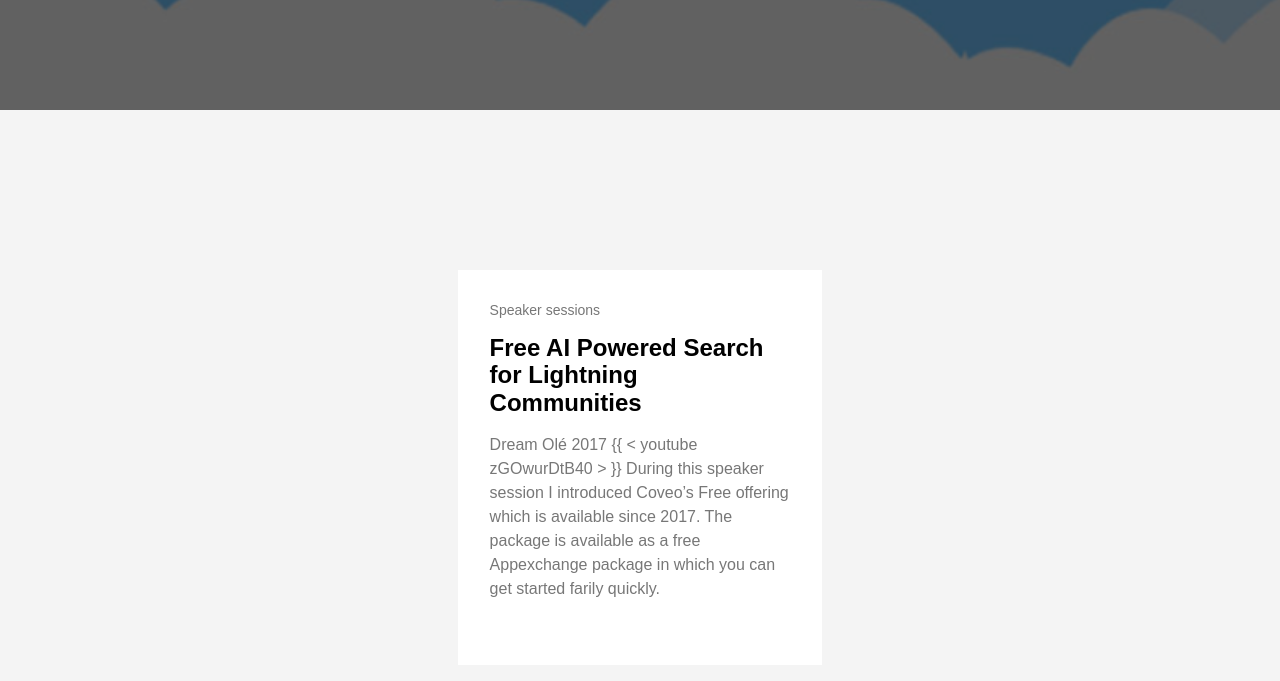
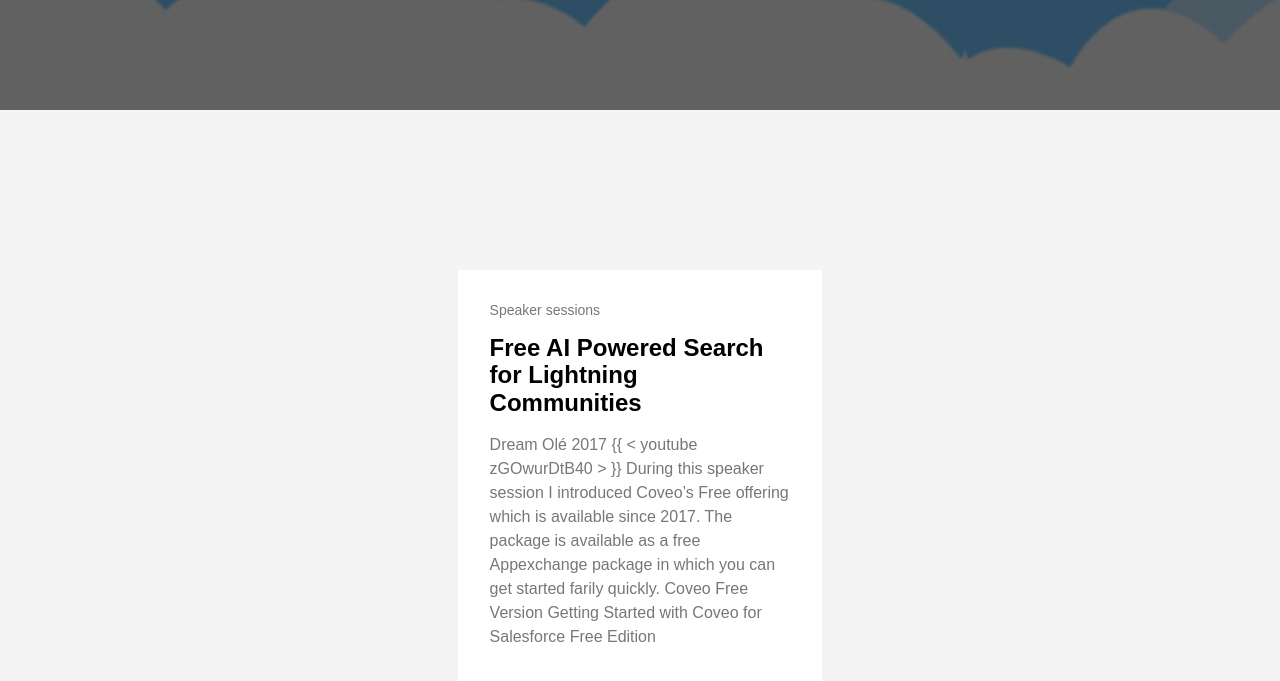
Before and after one commit to gminero/gminero.github.io, a plain HTML site: page speaker-sessions/index.html in a window 1280 px wide. Shown: the part 387-1068 px from the top of the page. Drawn offline with Linux system fonts and the light colour scheme.

Commit message:
rebuilding site lun.  8 avr. 2019 16:51:53

```diff
--- a/speaker-sessions/index.html
+++ b/speaker-sessions/index.html
@@ -131,6 +131,8 @@
       Dream Olé 2017 {{ &lt; youtube zGOwurDtB40 &gt; }}
 During this speaker session I introduced Coveo&rsquo;s Free offering which is available since 2017.
 The package is available as a free Appexchange package in which you can get started farily quickly.
+Coveo Free Version
+Getting Started with Coveo for Salesforce Free Edition
     </div>
   </div>
 </div>
```
